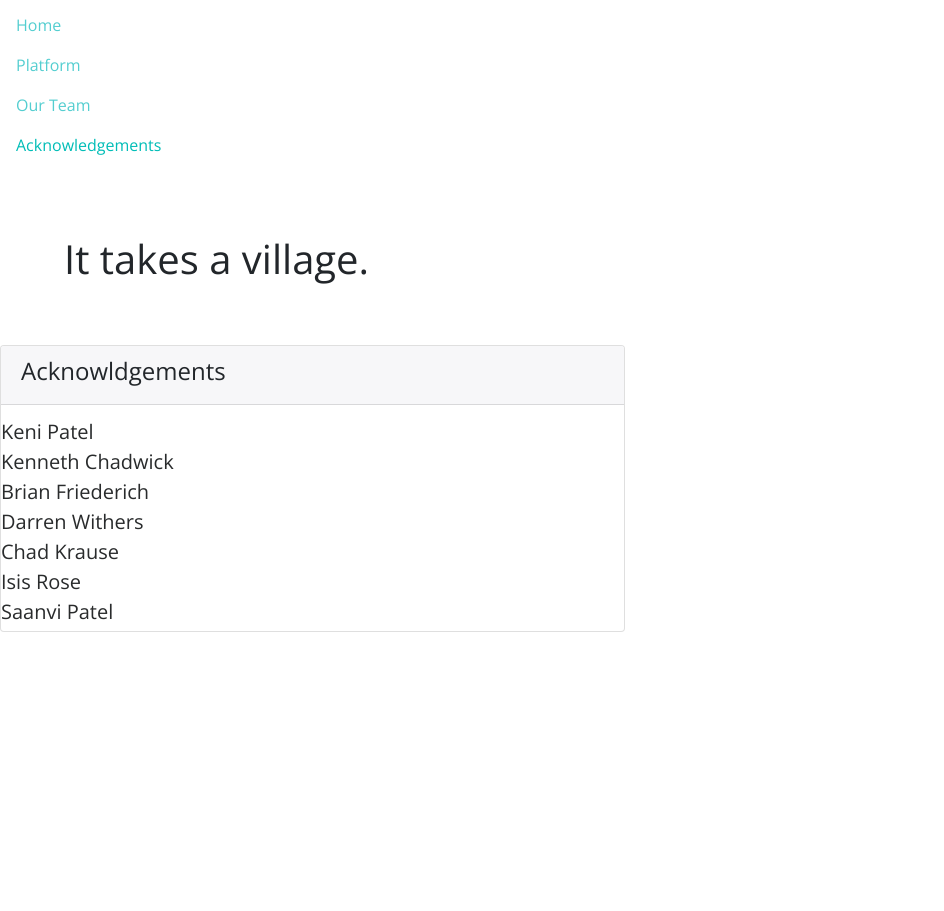
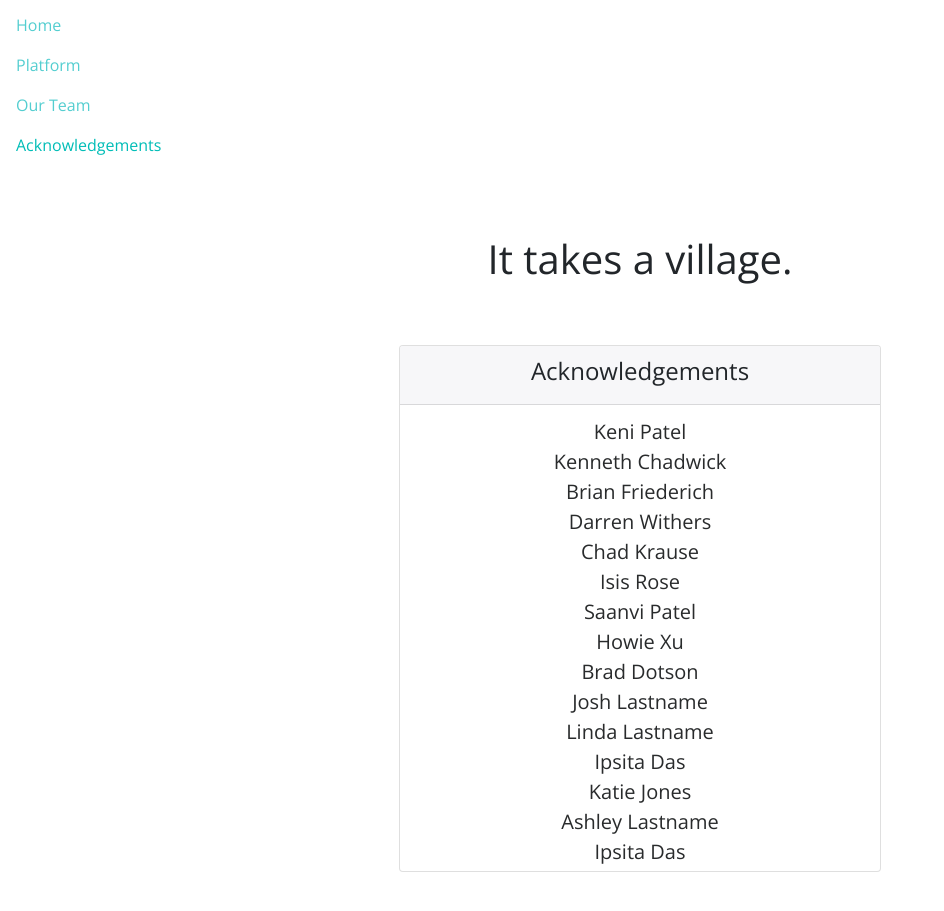
Before and after one commit to sonjcl/STE-website, a plain HTML site: page peeps.html in a window 1280 px wide. Shown: the part 81-992 px from the top of the page, without its empty margins (0-944 px from the left). Before the commit the page ends 800 px from the top, so only its background shows below. Drawn offline with nearby package versions, Linux system fonts and the light colour scheme.

Commit message:
update to acknowledgements pahe

```diff
--- a/peeps.html
+++ b/peeps.html
@@ -20,15 +20,15 @@
         </div>
     </nav>
 
-    <div id="title-container" style="margin: 5%;">
+    <div id="title-container" style="margin: 5%; text-align: center;">
         <h1>It takes a village.</h1>
     </div>
 
-    <div class="row mt-4">
-        <div class="col-6">
+    <div class="row mt-4" style= "text-align: center; margin: 30%;">
+        <div class="col">
             <div class="card">
                 <div class="card-header">
-                  <h4>Acknowldgements</h4>
+                  <h4>Acknowledgements</h4>
                 </div>
                 <div class="card-body" id="latest-post-card">
                   <p class="story-content card-text">
@@ -40,6 +40,16 @@
                     <h5>Isis Rose</h5>
                     <h5>Saanvi Patel</h5>
 
+                    <h5>Howie Xu</h5>
+                    <h5>Brad Dotson</h5>
+                    <h5>Josh Lastname</h5>
+                    <h5>Linda Lastname</h5>
+
+                    <h5>Ipsita Das</h5>
+                    <h5>Katie Jones</h5>
+                    <h5>Ashley Lastname</h5>
+                    <h5>Ipsita Das</h5>
+
                 </div>
             </div>
         </div>
```
